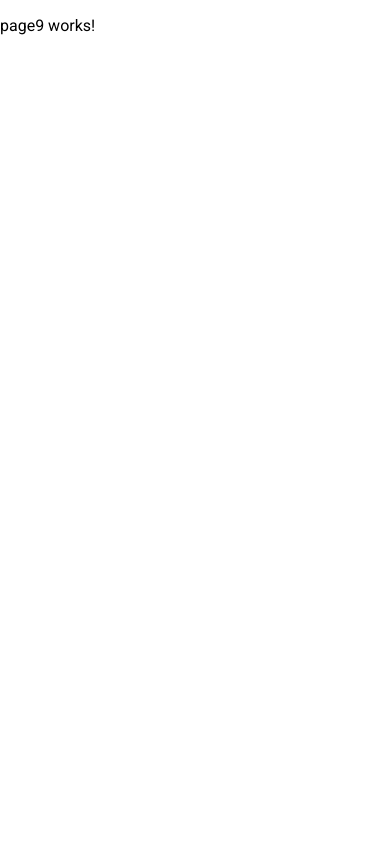
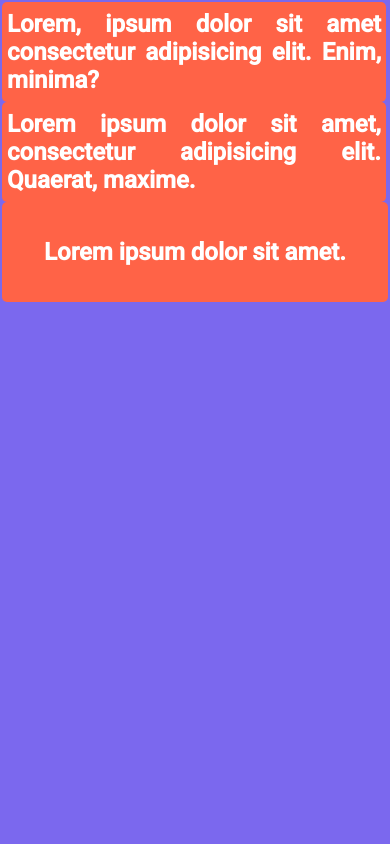
Before and after one commit to junkbin/layout-tutorial, an Angular app: page /page9 in a window 390 px wide. Built offline with nearby package versions, Linux system fonts and the light colour scheme.

Commit message:
responsiv api at page 9

```diff
--- a/src/app/page9/page9.component.css
+++ b/src/app/page9/page9.component.css
@@ -0,0 +1,16 @@
+.container{
+    height: 100vh;
+    background: mediumslateblue;
+    color:white;
+    font-weight: bold;
+    font-size: x-large;
+    padding: 2px;
+    text-align: justify;
+}
+
+.child {
+    padding: 5px;
+    border-radius: 5px;
+    background: tomato;
+    min-height: 100px;
+}
--- a/src/app/page9/page9.component.html
+++ b/src/app/page9/page9.component.html
@@ -1,3 +1,16 @@
-<p>
-  page9 works!
-</p>
+
+<div class="container" fxLayout="row wrap"  fxLayoutAlign="start start" fxLayoutGap="2px">
+
+  <div class="child"  fxFlex fxFlex.lt-lg-="100" fxLayout="row"  fxLayoutAlign="center center">
+    Lorem, ipsum dolor sit amet consectetur adipisicing elit. Enim, minima?
+  </div>
+
+  <div class="child"  fxFlex fxFlex.lt-lg="100" fxLayout="row" fxLayoutAlign="center center">
+    Lorem ipsum dolor sit amet, consectetur adipisicing elit. Quaerat, maxime.
+  </div>
+
+  <div class="child"  fxFlex fxFlex.lt-lg="100" fxLayout="row" fxLayoutAlign="center center">
+    Lorem ipsum dolor sit amet.
+  </div>
+
+</div>
--- a/src/styles.css
+++ b/src/styles.css
@@ -1,4 +1,6 @@
 /* You can add global styles to this file, and also import other style files */
 
 html, body { height: 100%; }
-body { margin: 0; font-family: 'Roboto', sans-serif; }
+body { margin: 0; font-family: 'Roboto', sans-serif;
+    box-sizing: border-box;
+}
```
Also changed, not shown: 1 other file (tests, documents, lock files or other folders).
